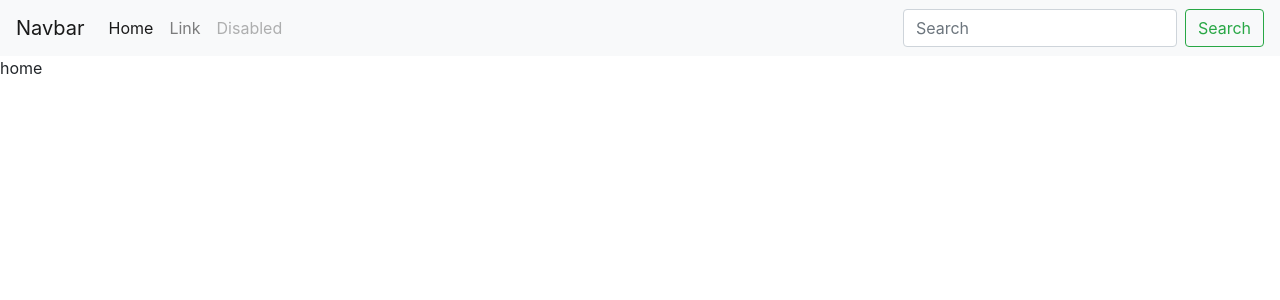
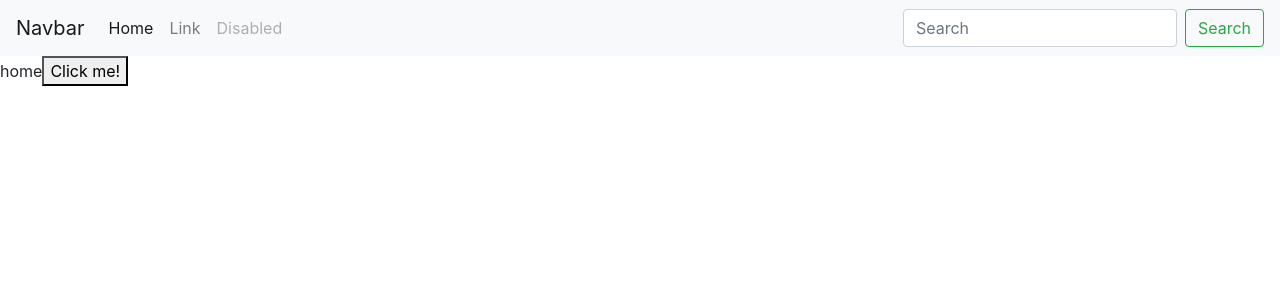
Before and after one commit to BhavyaCodes/oauth-mern-client, a React (Create React App) app: page / in a window 1280 px wide. Shown: the top 300 px of the page. Built offline with nearby package versions, Linux system fonts and the light colour scheme.

Commit message:
send ajax request for testing

```diff
--- a/src/components/Home.js
+++ b/src/components/Home.js
@@ -1,7 +1,17 @@
 import React from "react";
+import axios from "axios";
 
 function Home() {
-  return <div>home</div>;
+  const handleClick = async () => {
+    const res = await axios.get("/api/ping", { withCredentials: true });
+    console.log(res.data);
+  };
+  return (
+    <div>
+      home
+      <button onClick={handleClick}>Click me!</button>
+    </div>
+  );
 }
 
 export default Home;
```
